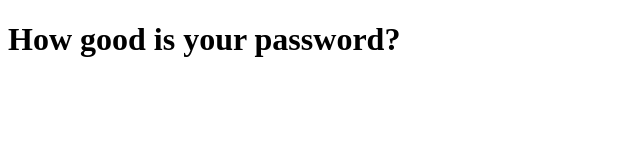
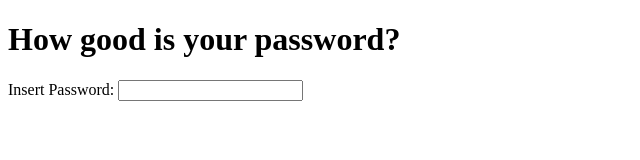
Before and after one commit to ScottNC/password-strength, a plain HTML site: page index.html in a window 1280 px wide. Shown: the whole page, without its empty margins (0-640 px from the left). Drawn offline with Linux system fonts and the light colour scheme.

```diff
--- a/index.html
+++ b/index.html
@@ -8,4 +8,10 @@
   <body>
     <h1>How good is your password?</h1>
   </body>
+
+  <form>
+    <label >Insert Password: </label>
+    <input type="password" maxlength="20">
+  </form>
+
 </html>
```
